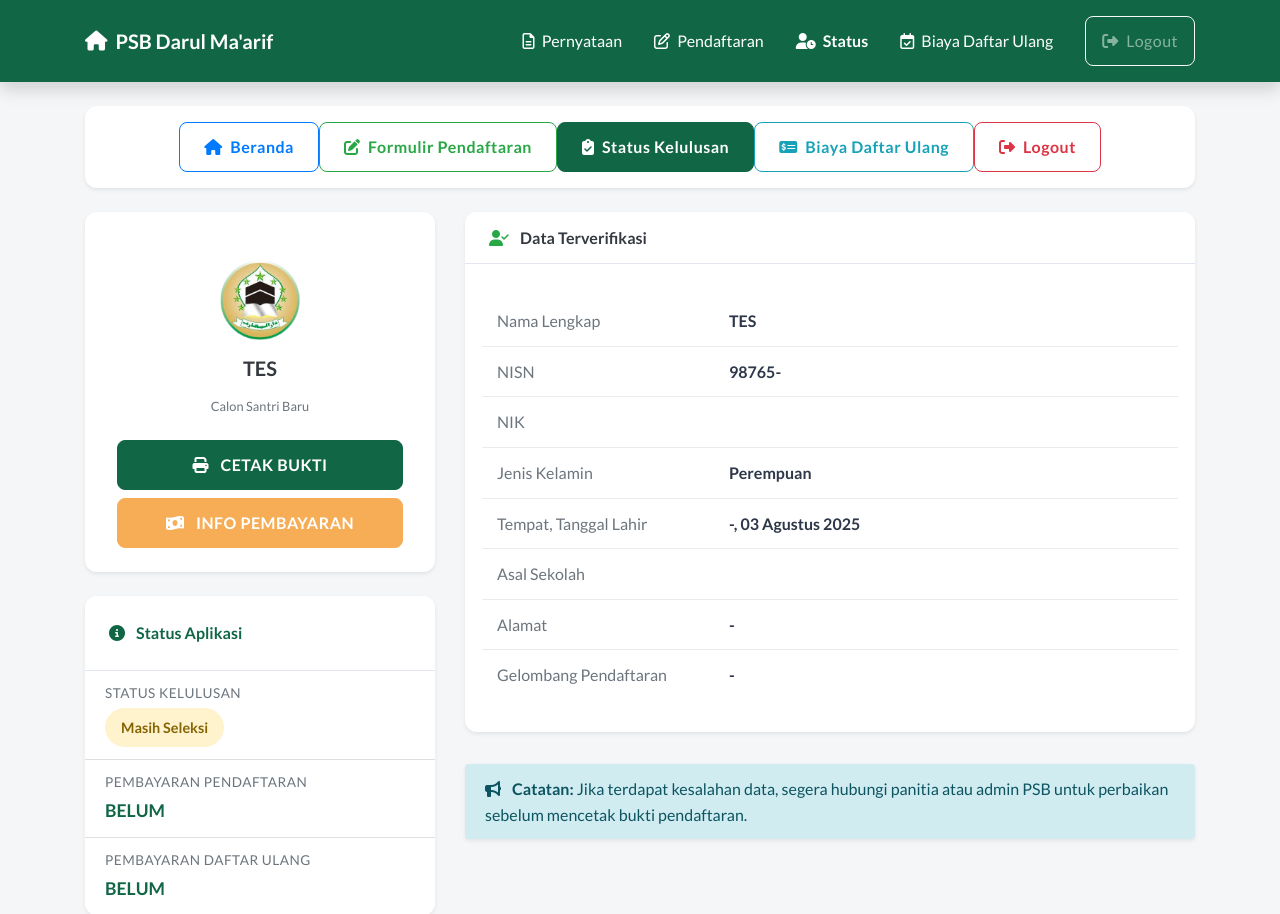
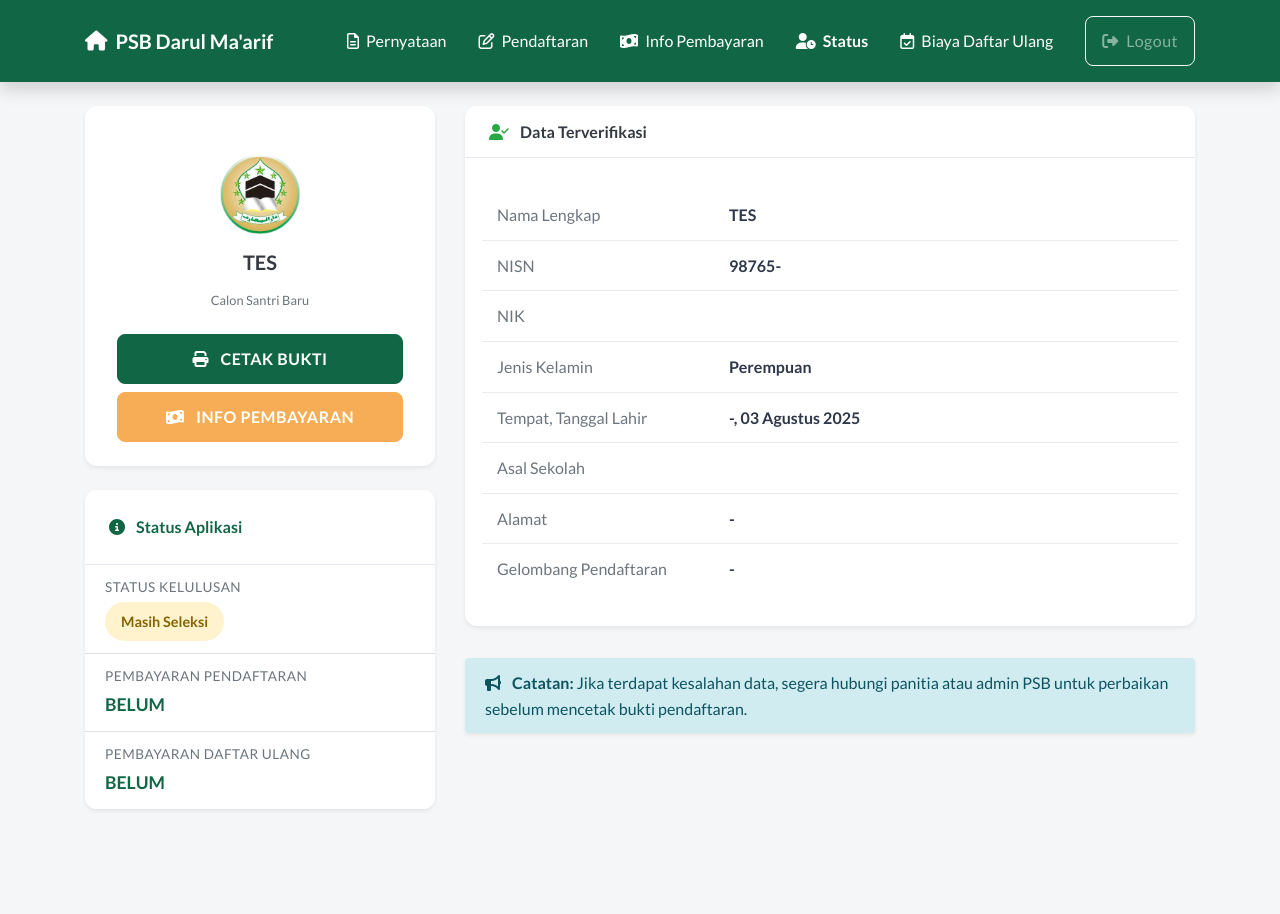
Before and after one commit to aldhodmnu/psbdm, a PHP site: page /status.php in a window 1280 px wide. Shown: the top 914 px of the page. Run offline with PHP 8.4, Linux system fonts and the light colour scheme; a user stored in the database is signed in; data comes from the database, SQL or seed files in the repository; some libraries are stand-ins or nearby versions.

Commit message:
Tambah menu Info Pembayaran di navbar header untuk user

```diff
--- a/header.php
+++ b/header.php
@@ -129,6 +129,10 @@
                     </li>
 
                     <li class="nav-item">
+                        <a class="nav-link text-white" href="index.php"><i class="fas fa-money-bill-wave mr-1"></i> Info Pembayaran</a>
+                    </li>
+
+                    <li class="nav-item">
                         <a class="nav-link text-white" href="status.php"><i class="fas fa-user-clock mr-1"></i> Status</a>
                     </li>
                     <li class="nav-item">
--- a/status.php
+++ b/status.php
@@ -93,29 +93,6 @@ if(isset($_SESSION['sesi'])){
 
 <!-- Container -->
 <div class="container py-4">
-
-    <!-- Navigasi Menu -->
-    <div class="card shadow-sm border-0 mb-4">
-        <div class="card-body p-3">
-            <div class="d-flex flex-wrap justify-content-center gap-2">
-                <a href="index.php" class="btn btn-outline-primary btn-sm">
-                    <i class="fas fa-home mr-1"></i> Beranda
-                </a>
-                <a href="pendaftaran.php" class="btn btn-outline-success btn-sm">
-                    <i class="fas fa-edit mr-1"></i> Formulir Pendaftaran
-                </a>
-                <a href="status.php" class="btn btn-primary btn-sm">
-                    <i class="fas fa-clipboard-check mr-1"></i> Status Kelulusan
-                </a>
-                <a href="biayadu.php" class="btn btn-outline-info btn-sm">
-                    <i class="fas fa-money-check-alt mr-1"></i> Biaya Daftar Ulang
-                </a>
-                <a href="logout.php" class="btn btn-outline-danger btn-sm">
-                    <i class="fas fa-sign-out-alt mr-1"></i> Logout
-                </a>
-            </div>
-        </div>
-    </div>
 
     <div class="row">
         <!-- Left Column: Status & Actions -->
```
Also changed, not shown: biayadu.php (+0 -23 lines), index.php (+0 -23 lines).
